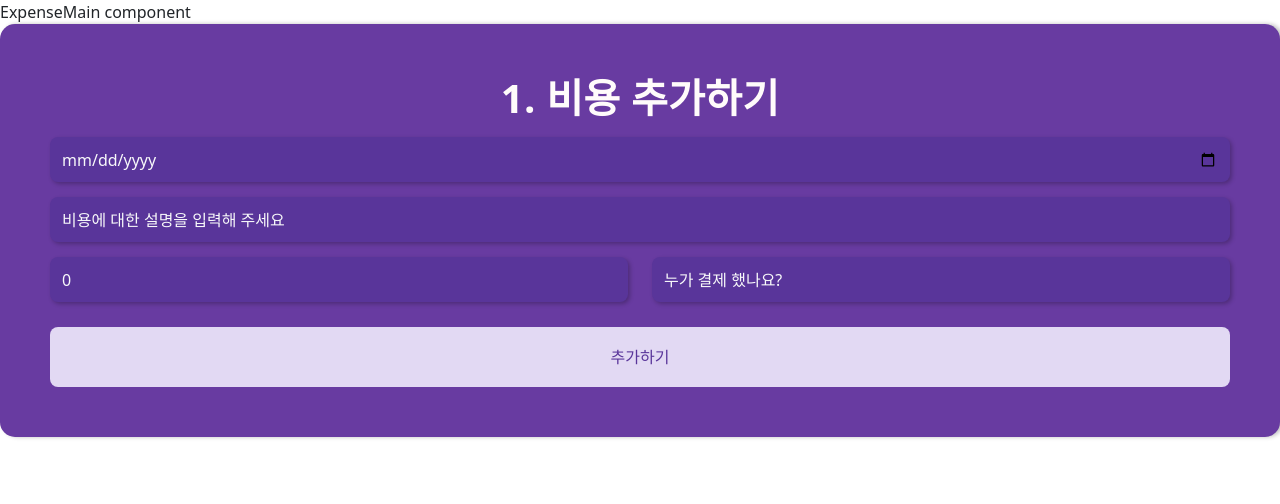
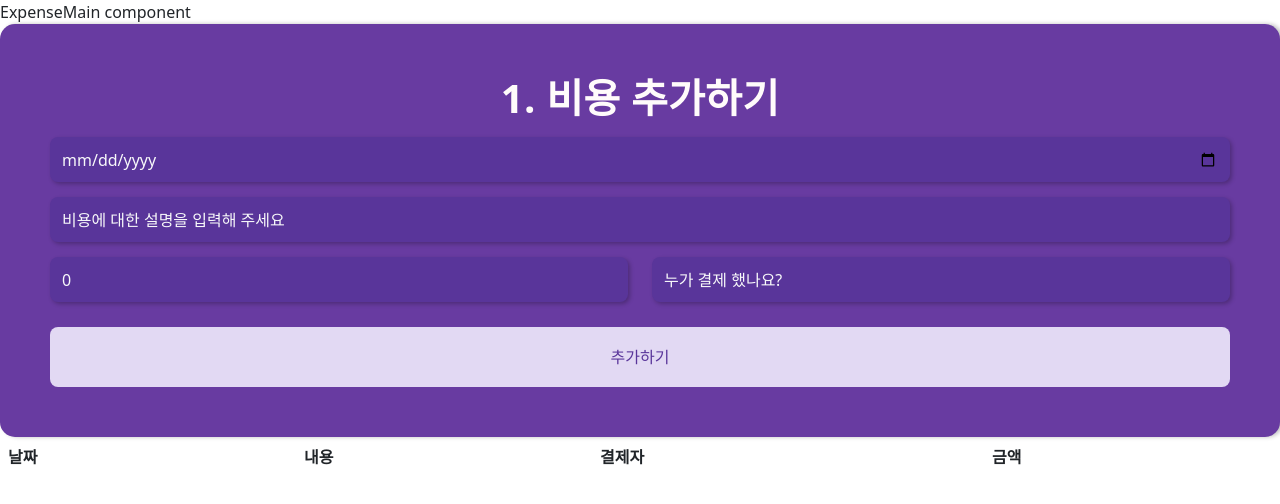
Before and after one commit to yujinGwon/dutchpay-fc, a React (Create React App) app: page /expense in a window 1280 px wide. Shown: the top 504 px of the page. Built offline with nearby package versions, Linux system fonts and the light colour scheme.

Commit message:
정산 리스트 컴포넌트 구현

```diff
--- a/src/components/AddExpenseForm.jsx
+++ b/src/components/AddExpenseForm.jsx
@@ -129,8 +129,8 @@
                   {member}
                 </option>
               ))}
-              {/* <option>영수</option>
-                <option>영희</option> */}
+              <option>영수</option>
+                <option>영희</option>
             </Form.Select>
             <Form.Control.Feedback
               type="invalid"
--- a/src/components/ExpenseMain.jsx
+++ b/src/components/ExpenseMain.jsx
@@ -1,4 +1,5 @@
 import { AddExpenseForm } from "./AddExpenseForm"
+import { ExpenseTable } from "./ExpenseTable"
 
 export const ExpenseMain = () => {
     return (
@@ -6,13 +7,13 @@
             ExpenseMain component
             {/* LeftPane */}
             <div>
-                <AddExpenseForm></AddExpenseForm>
+                <AddExpenseForm />
                 {/* TODO: 정산 결과 컴포넌트 랜더링 */}
             </div>
             {/* RightPane */}
             <div>
                 {/* TODO: 그룹명 헤더 랜더링 */}
-                {/* TODO: 비용 리스트 컴포넌트 랜더링 */}
+                <ExpenseTable />
             </div>
         </div>
     )
--- /dev/null
+++ b/src/components/ExpenseTable.jsx
@@ -0,0 +1,30 @@
+import { useRecoilValue } from "recoil"
+import { expensesState } from "../state/expenses"
+import { Table } from "react-bootstrap"
+
+export const ExpenseTable = () => {
+    const expenses = useRecoilValue(expensesState)
+
+    return (
+      <Table data-testid="expenseList" borderless hover responsive>
+        <thead>
+          <tr>
+            <th>날짜</th>
+            <th>내용</th>
+            <th>결제자</th>
+            <th>금액</th>
+          </tr>
+        </thead>
+        <tbody>
+          {expenses.map(({date, desc, amount, payer}) => (
+            <tr>
+              <td>{date}</td>
+              <td>{desc}</td>
+              <td>{payer}</td>
+              <td>{parseInt(amount)} 원</td>
+            </tr>
+          ))}
+        </tbody>
+      </Table>
+    )
+}
```
Also changed, not shown: 1 other file (tests, documents, lock files or other folders).
